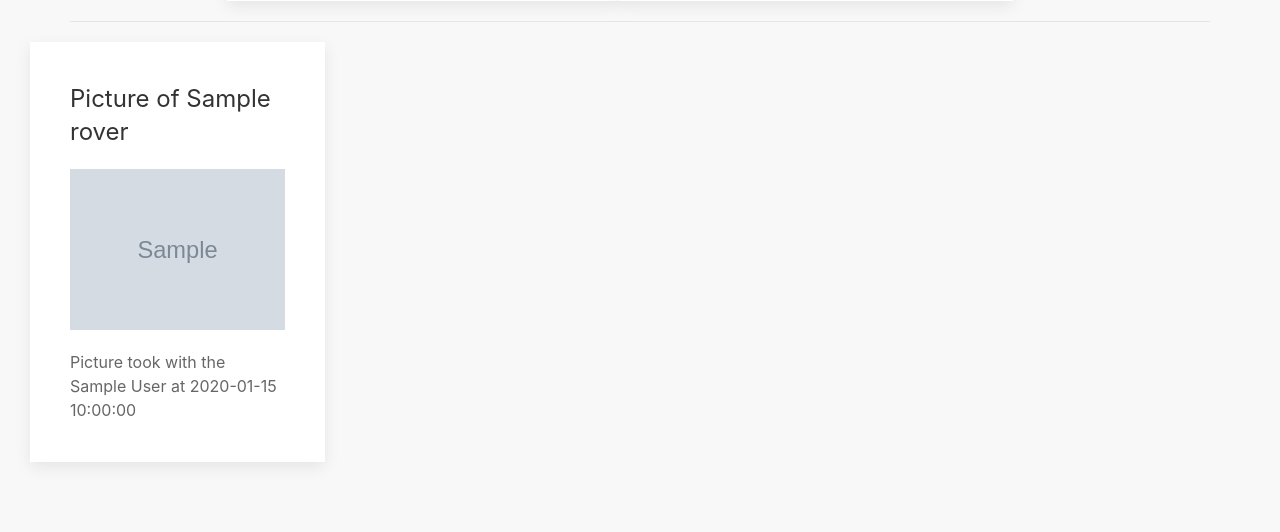
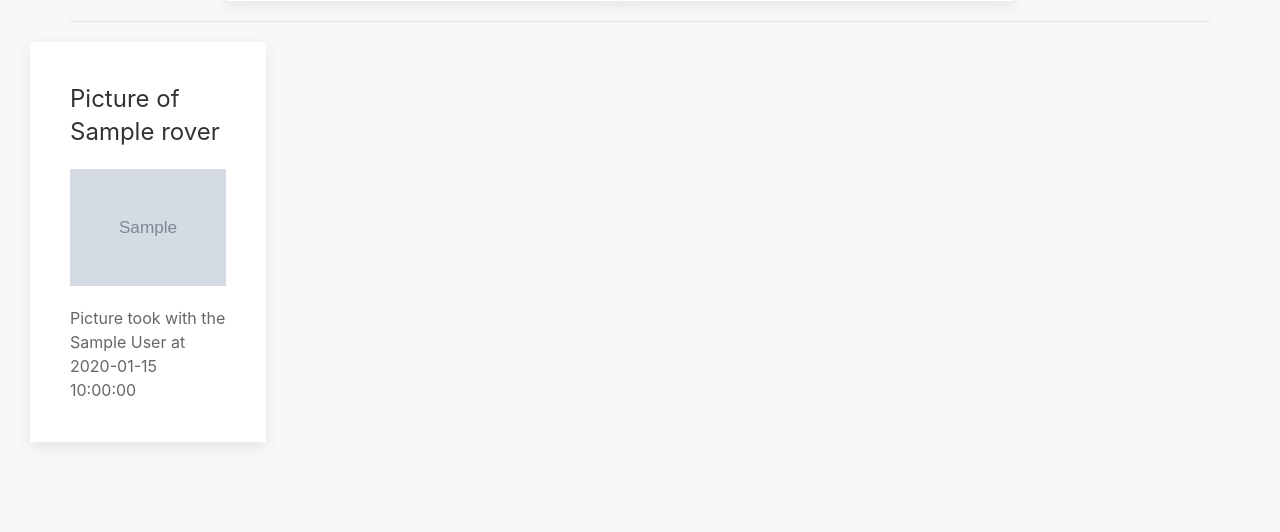
Before and after one commit to melissakintz/hackathon1, a PHP site: template src/View/Photo/index.html.twig in a window 1280 px wide. Shown: the part 630-1162 px from the top of the page. After the commit the page ends 1074 px from the top, so only its background shows below. Run offline with PHP 8.4, Linux system fonts and the light colour scheme; the template is opened without the code that fills it: most values are stand-ins (such as "Sample title", 1, 10 or a date in 2020); grey boxes marked "Sample" are stand-in pictures; some libraries are stand-ins or nearby versions.

Commit message:
mise en page photo

```diff
--- a/src/View/Photo/index.html.twig
+++ b/src/View/Photo/index.html.twig
@@ -38,7 +38,7 @@
             </div>
             <hr>
             <!-- affiche toutes les images -->
-            <div class="uk-child-width-1-4@m uk-child-width-1-4@l uk-child-width-1-2@s uk-grid-match" uk-grid>
+            <div class="uk-child-width-1-4@m uk-child-width-1-5@l uk-child-width-1-2@s uk-grid-match" uk-grid>
                 {% for pic in picture %}
                     <div class="uk-card uk-card-default uk-card-body">
                         <h3 class="uk-card-title">Picture of {{pic.rover.name}}</h3>
```
